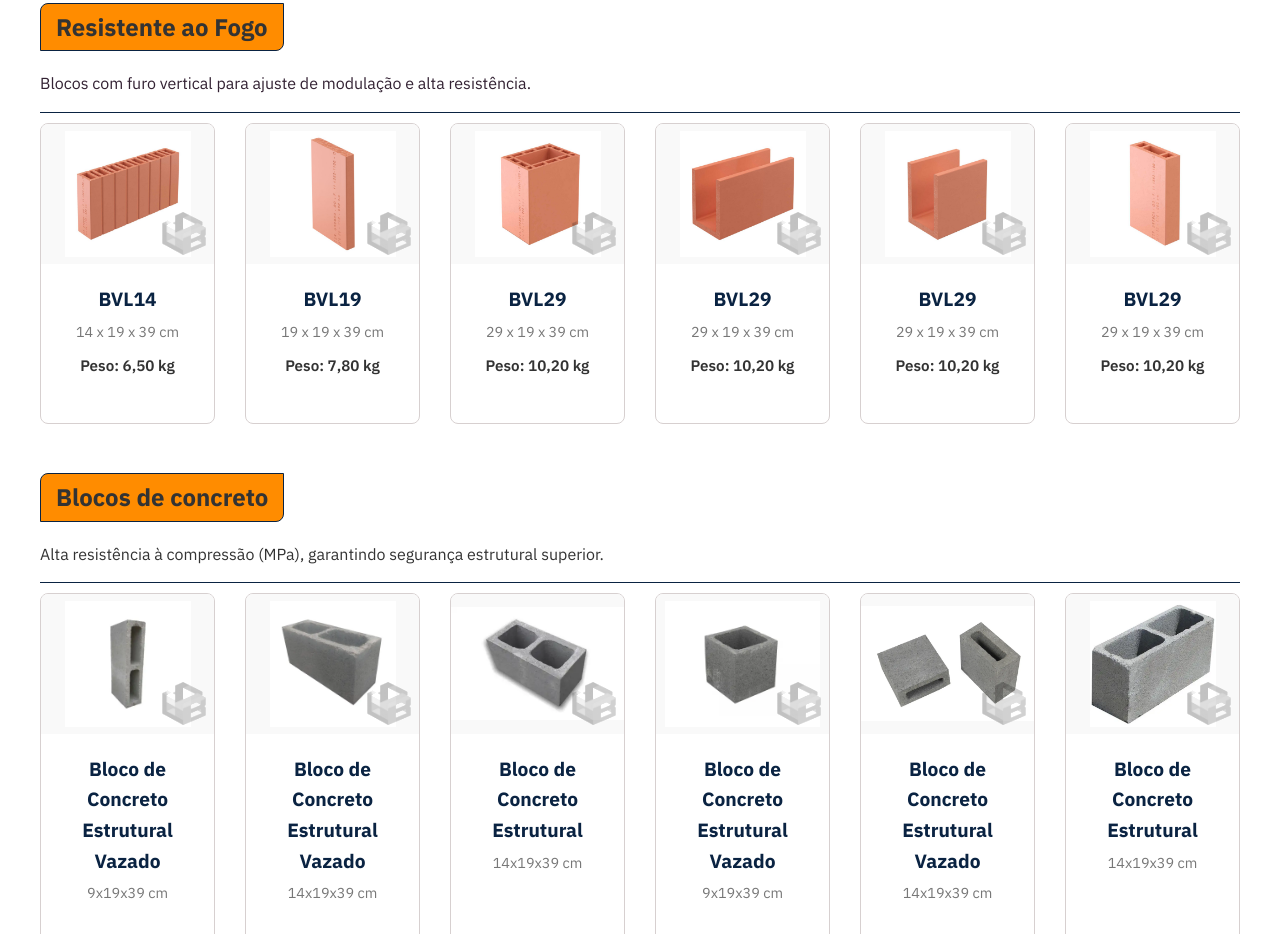
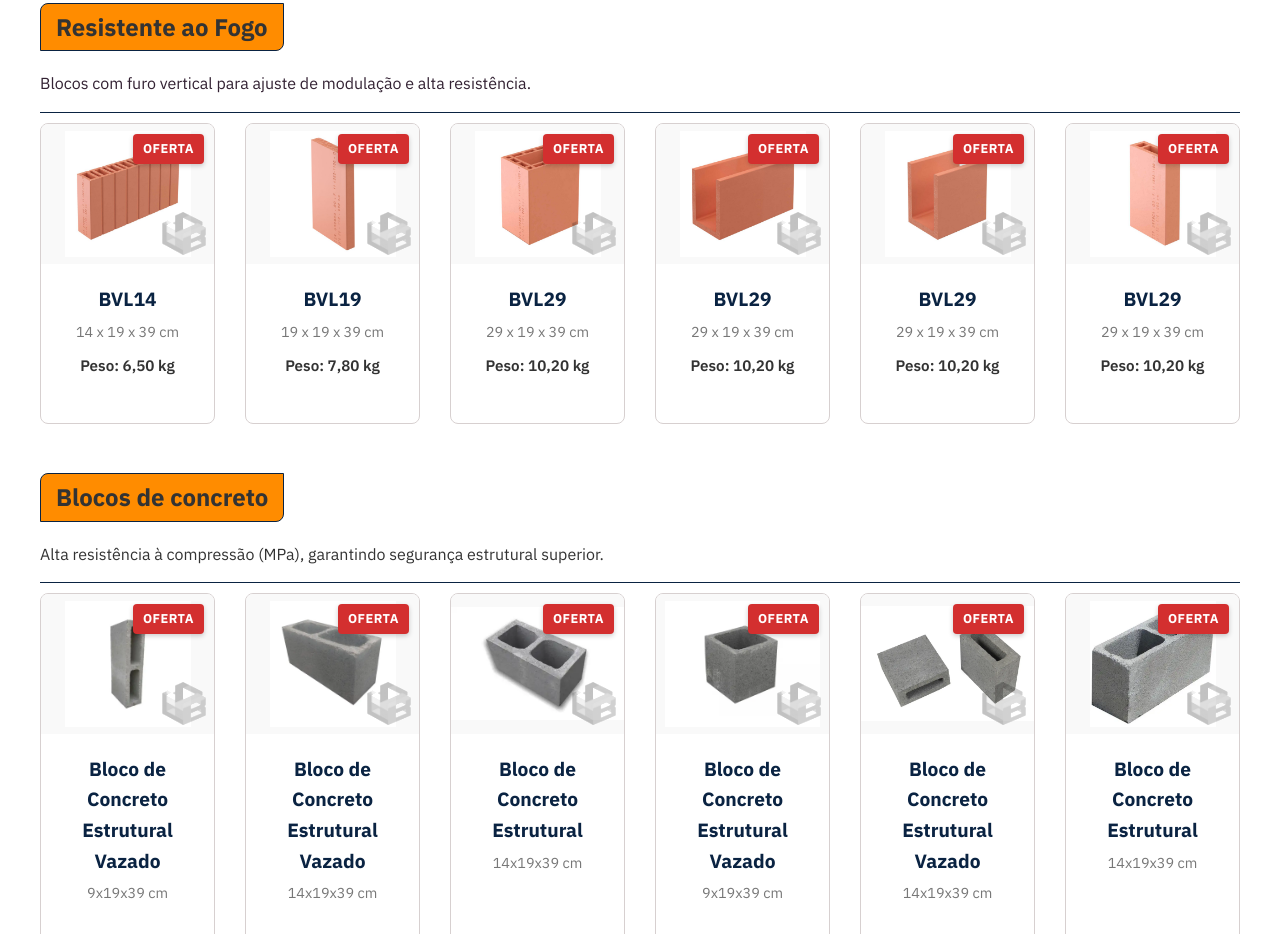
Before and after one commit to mariguecarlos-droid/bblocos.com, a plain HTML site: page index.html in a window 1280 px wide. Shown: the part 1093-2027 px from the top of the page. Drawn offline with Linux system fonts and the light colour scheme.

Commit message:
feat: add offer badges to product images

```diff
--- a/css/style.css
+++ b/css/style.css
@@ -913,3 +913,20 @@ header {
 .video-overlay {
     z-index: 3;
 }
+
+/* --- OFFER BADGE --- */
+.offer-badge {
+    position: absolute;
+    top: 10px;
+    right: 10px;
+    background-color: #d32f2f; /* Strong red */
+    color: white;
+    padding: 5px 10px;
+    font-size: 0.8rem;
+    font-weight: bold;
+    border-radius: 4px;
+    z-index: 10;
+    box-shadow: 0 2px 5px rgba(0,0,0,0.2);
+    text-transform: uppercase;
+    letter-spacing: 0.5px;
+}
--- a/index.html
+++ b/index.html
@@ -85,6 +85,7 @@
 
                 <article class="product-card">
                     <div class="product-img">
+                        <span class="offer-badge">OFERTA</span>
                         <img  alt="Bloco Cerâmico BS7 Resistente ao Fogo" width="900" height="900" src="img/linha7/BS7_SITE-900x900.jpg">
                     </div>
                     <div class="product-info">
@@ -98,6 +99,7 @@
 
                 <article class="product-card">
                     <div class="product-img">
+                        <span class="offer-badge">OFERTA</span>
                          <img  alt="Bloco Cerâmico BVL19 Resistente ao Fogo" width="900" height="900" src="img/linha11/BV11-2_SITE-900x900.jpg">
                     </div>
                     <div class="product-info">
@@ -110,6 +112,7 @@
 
                  <article class="product-card">
                     <div class="product-img">
+                        <span class="offer-badge">OFERTA</span>
                          <img  alt="Bloco Cerâmico BE11-19 Resistente ao Fogo" width="900" height="900" src="img/linha11/BE11-19_SITE-1-900x900.jpg">
                     </div>
                     <div class="product-info">
@@ -122,6 +125,7 @@
 
                 <article class="product-card">
                     <div class="product-img">
+                        <span class="offer-badge">OFERTA</span>
                          <img  alt="Bloco Cerâmico C11 Resistente ao Fogo" width="900" height="900" src="img/linha11/C11_SITE-900x900.jpg">
                     </div>
                     <div class="product-info">
@@ -134,6 +138,7 @@
 
                 <article class="product-card">
                     <div class="product-img">
+                        <span class="offer-badge">OFERTA</span>
                          <img  alt="Bloco Cerâmico C11-19 Resistente ao Fogo" width="900" height="900" src="img/linha11/C11-19_SITE-900x900.jpg">
                     </div>
                     <div class="product-info">
@@ -146,6 +151,7 @@
 
                 <article class="product-card">
                     <div class="product-img">
+                        <span class="offer-badge">OFERTA</span>
                          <img  alt="Bloco Cerâmico BV11-4 Resistente ao Fogo" width="900" height="900" src="img/linha11/BV11-4_SITE-900x900.jpg">
                     </div>
                     <div class="product-info">
@@ -168,6 +174,7 @@
 
                 <article class="product-card">
                     <div class="product-img">
+                        <span class="offer-badge">OFERTA</span>
                         <img  alt="Bloco de Concreto 9x19x39 cm" width="900" height="900" src="img/blocoCimento/482.webp">
                     </div>
                     <div class="product-info">
@@ -179,6 +186,7 @@
 
                 <article class="product-card">
                     <div class="product-img">
+                        <span class="offer-badge">OFERTA</span>
                          <img  alt="Bloco de Concreto 14x19x39 cm" width="900" height="900" src="img/blocoCimento/4842.webp">
                     </div>
                     <div class="product-info">
@@ -190,6 +198,7 @@
 
                 <article class="product-card">
                     <div class="product-img">
+                        <span class="offer-badge">OFERTA</span>
                          <img  alt="Bloco de Concreto 14x19x39 cm Vazado" width="900" height="900" src="img/blocoCimento/489.webp">
                     </div>
                     <div class="product-info">
@@ -201,6 +210,7 @@
 
                 <article class="product-card">
                     <div class="product-img">
+                        <span class="offer-badge">OFERTA</span>
                         <img  alt="Meio Bloco de Concreto 19x19x19 cm" width="900" height="900" src="img/blocoCimento/Meio Bloco de Concreto 19x19x19 cm.webp">
                     </div>
                     <div class="product-info">
@@ -212,6 +222,7 @@
 
                 <article class="product-card">
                     <div class="product-img">
+                        <span class="offer-badge">OFERTA</span>
                          <img  alt="Meio Bloco de Concreto 9x19x19 cm" width="900" height="900" src="img/blocoCimento/Meio Bloco de Concreto 9x19x19 cm.webp">
                     </div>
                     <div class="product-info">
@@ -223,6 +234,7 @@
 
                 <article class="product-card">
                     <div class="product-img">
+                        <span class="offer-badge">OFERTA</span>
                          <img  alt="Bloco de Concreto Estrutural 14x19x39 cm" width="900" height="900" src="img/blocoCimento/Concreto Estrutural 14x19x39 cm.webp">
                     </div>
                     <div class="product-info">
```
Also changed, not shown: ceramica.html (+7 -0 lines), ceramica11.html (+10 -0 lines), ceramica14.html (+6 -0 lines), ceramica2914.html (+6 -0 lines), ceramica3911.html (+8 -0 lines), ceramica3914.html (+6 -0 lines), ceramica7.html (+2 -0 lines), ceramica9.html (+10 -0 lines), concreto.html (+10 -0 lines).
